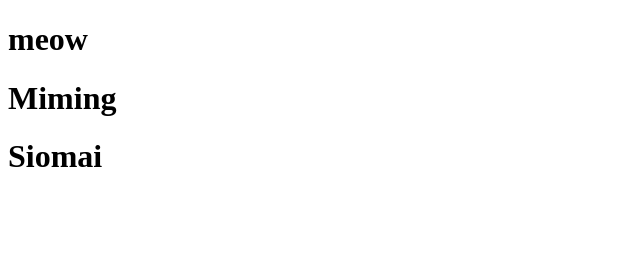
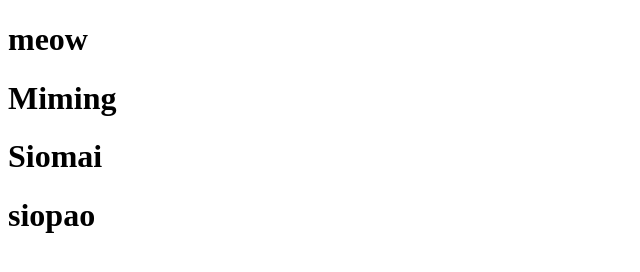
Before and after one commit to Rhea18-bit/Rhed, a plain HTML site: page index.html in a window 1280 px wide. Shown: the whole page, without its empty margins (0-640 px from the left). Drawn offline with Linux system fonts and the light colour scheme.

Commit message:
creating new siopao

```diff
--- a/index.html
+++ b/index.html
@@ -9,5 +9,6 @@
     <h1>meow</h1>
     <h1>Miming</h1>
     <h1>Siomai</h1>
+    <h1>siopao</h1>
 </body>
 </html>
```
